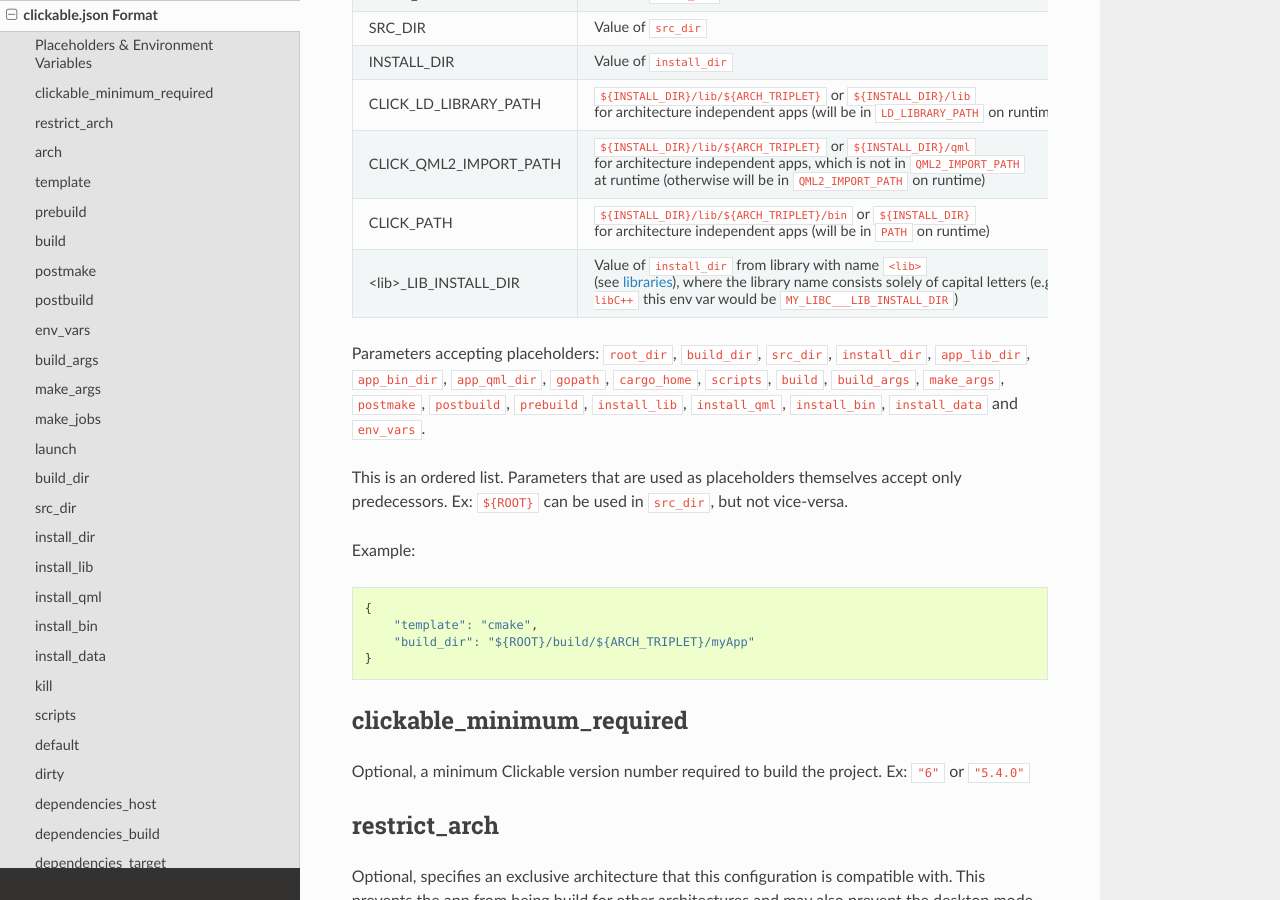
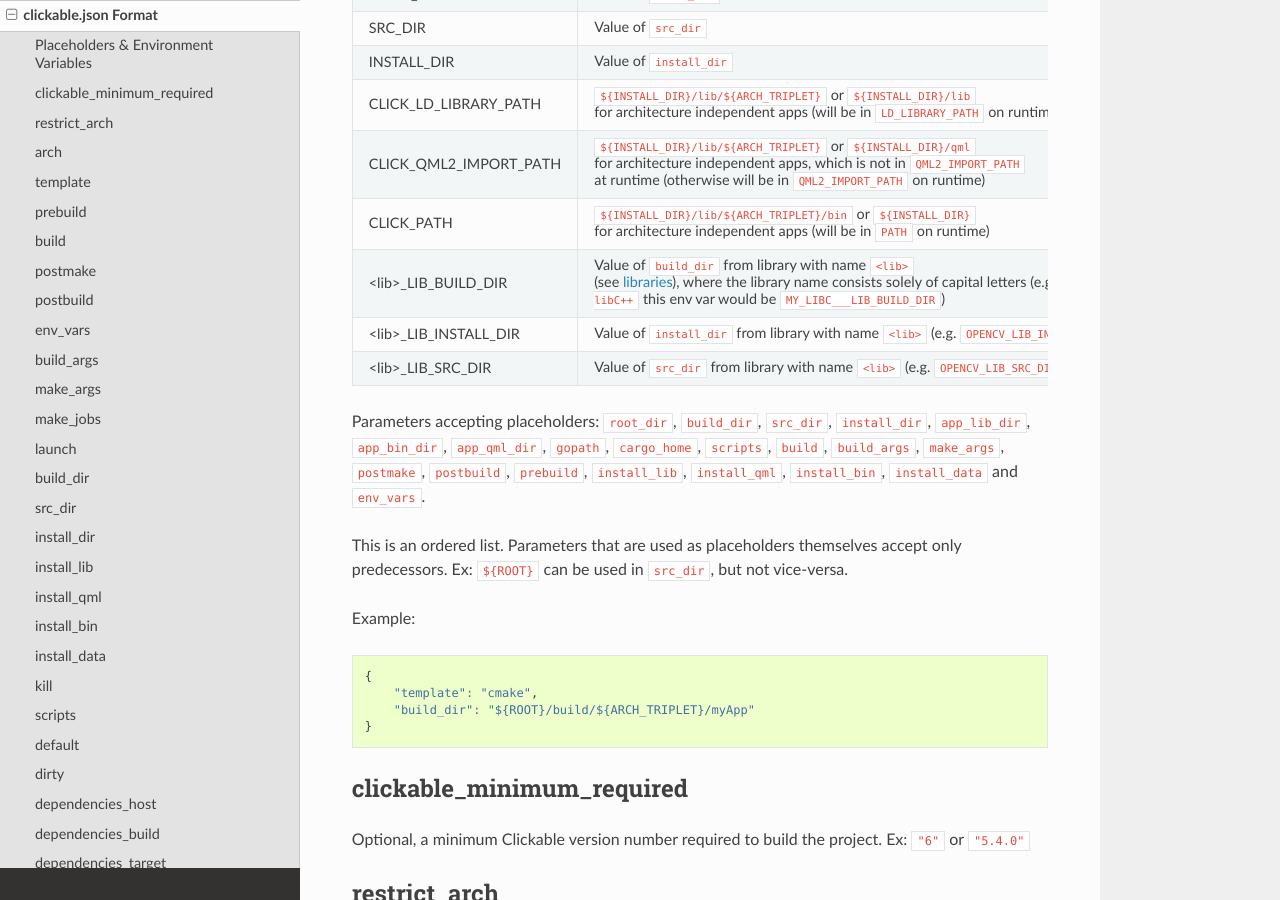
Before and after one commit to bhdouglass/clickable, a Sphinx documentation site: the page built from docs/clickable-json.rst, in a window 1280 px wide and 900 px high, scrolled down 751 px. Built offline with Sphinx 7.4.7 and the Read the Docs theme 2.0.0, drawn with Linux system fonts in a browser that asks for light colours.

Commit message:
Add <name>_LIB_BUILD_DIR and <name>_LIB_SRC_DIR to placeholders

```diff
--- a/docs/clickable-json.rst
+++ b/docs/clickable-json.rst
@@ -40,7 +40,9 @@ INSTALL_DIR             Value of ``install_dir``
 CLICK_LD_LIBRARY_PATH   ``${INSTALL_DIR}/lib/${ARCH_TRIPLET}`` or ``${INSTALL_DIR}/lib`` for architecture independent apps (will be in ``LD_LIBRARY_PATH`` on runtime)
 CLICK_QML2_IMPORT_PATH  ``${INSTALL_DIR}/lib/${ARCH_TRIPLET}`` or ``${INSTALL_DIR}/qml`` for architecture independent apps, which is not in ``QML2_IMPORT_PATH`` at runtime (otherwise will be in ``QML2_IMPORT_PATH`` on runtime)
 CLICK_PATH              ``${INSTALL_DIR}/lib/${ARCH_TRIPLET}/bin`` or ``${INSTALL_DIR}`` for architecture independent apps (will be in ``PATH`` on runtime)
-<lib>_LIB_INSTALL_DIR   Value of ``install_dir`` from library with name ``<lib>`` (see :ref:`libraries <clickable-json-libraries>`), where the library name consists solely of capital letters (e.g. from lib name ``my-libC++`` this env var would be ``MY_LIBC___LIB_INSTALL_DIR``)
+<lib>_LIB_BUILD_DIR     Value of ``build_dir`` from library with name ``<lib>`` (see :ref:`libraries <clickable-json-libraries>`), where the library name consists solely of capital letters (e.g. from lib name ``my-libC++`` this env var would be ``MY_LIBC___LIB_BUILD_DIR``)
+<lib>_LIB_INSTALL_DIR   Value of ``install_dir`` from library with name ``<lib>`` (e.g. ``OPENCV_LIB_INSTALL_DIR``)
+<lib>_LIB_SRC_DIR       Value of ``src_dir`` from library with name ``<lib>`` (e.g. ``OPENCV_LIB_SRC_DIR``)
 ======================= ======
 
 Parameters accepting placeholders:
```
Also changed, not shown: 1 other file.
